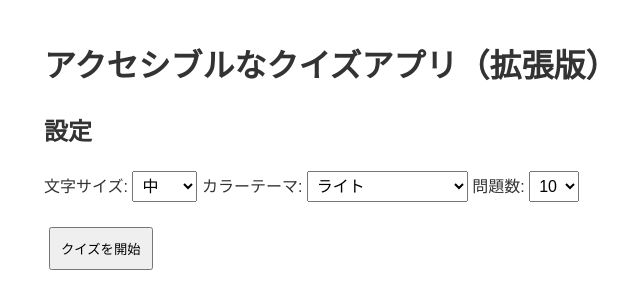
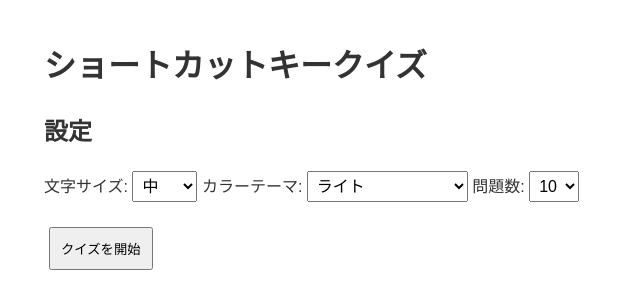
Before and after one commit to kanahori/quiz-app, a plain HTML site: page index.html in a window 1280 px wide. Shown: the whole page, without its empty margins (196-836 px from the left). Drawn offline with Linux system fonts and the light colour scheme.

Commit message:
Update index.html

```diff
--- a/index.html
+++ b/index.html
@@ -60,7 +60,7 @@
 </head>
 <body>
     <div class="container">
-        <h1>アクセシブルなクイズアプリ（拡張版）</h1>
+        <h1>ショートカットキークイズ</h1>
 
         <div id="settingsContainer">
             <h2>設定</h2>
```
